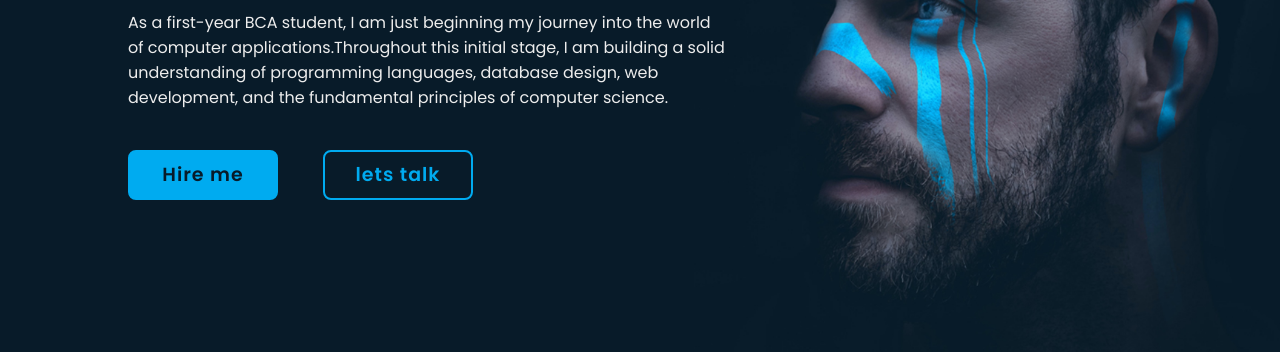
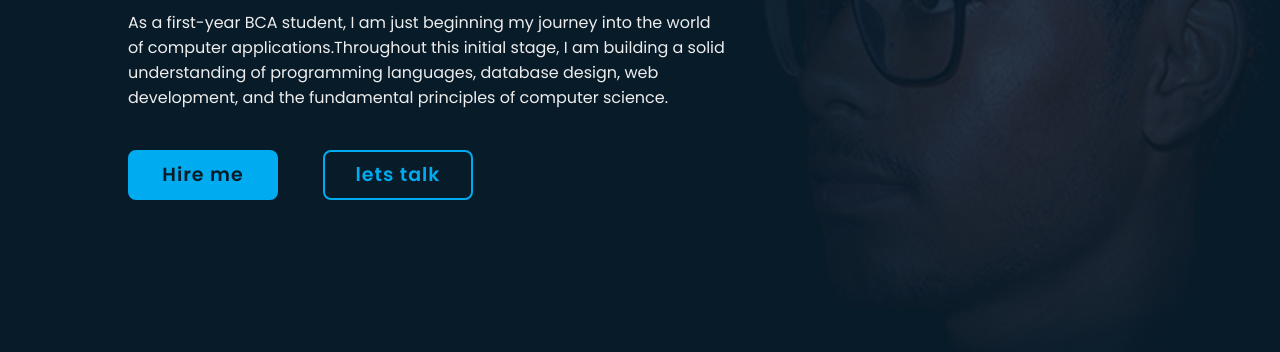
Before and after one commit to Bharathboy1/none, a plain HTML site: page index.html in a window 1280 px wide. Shown: the part 365-717 px from the top of the page. Drawn offline with nearby package versions, Linux system fonts and the light colour scheme.

Commit message:
Update style.css

```diff
--- a/style.css
+++ b/style.css
@@ -64,7 +64,7 @@ width: 100%;
 height: 100vh;
 /* background: url('https://img.freepik.com/free-vector/abstract-digital-grid-vector-black-background_53876-111550.jpg') no-repeat; */
 
-background: url('images/home.jpg');
+background: url('images/42545.jpg');
 background-size: cover;
 background-position: center;
 display: flex;
```
